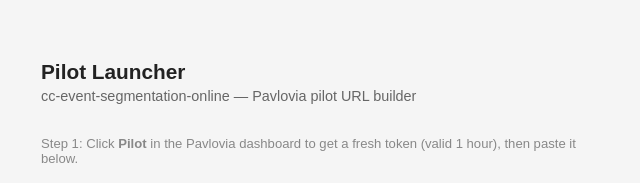
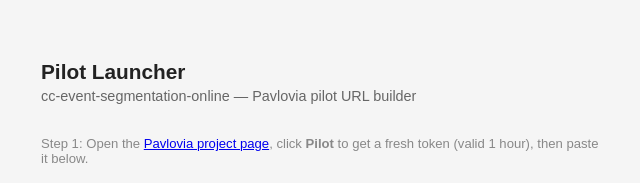
Before and after one commit to yamhiroki/pilot-launcher, a plain HTML site: page index.html in a window 1280 px wide. Shown: the top 183 px of the page, without its empty margins (319-959 px from the left). Drawn offline with Linux system fonts and the light colour scheme.

Commit message:
Add Pavlovia project link to Step 1

```diff
--- a/index.html
+++ b/index.html
@@ -102,7 +102,7 @@
 <h1>Pilot Launcher</h1>
 <p class="subtitle">cc-event-segmentation-online — Pavlovia pilot URL builder</p>
 
-<p class="step">Step 1: Click <strong>Pilot</strong> in the Pavlovia dashboard to get a fresh token (valid 1 hour), then paste it below.</p>
+<p class="step">Step 1: Open the <a href="https://pavlovia.org/yamhiroki/cc-event-segmentation-online" target="_blank">Pavlovia project page</a>, click <strong>Pilot</strong> to get a fresh token (valid 1 hour), then paste it below.</p>
 
 <label for="token">Pilot Token</label>
 <input type="text" id="token" placeholder="e.g. a87ff679a2f3e71d9181a67b7542122c">
```
